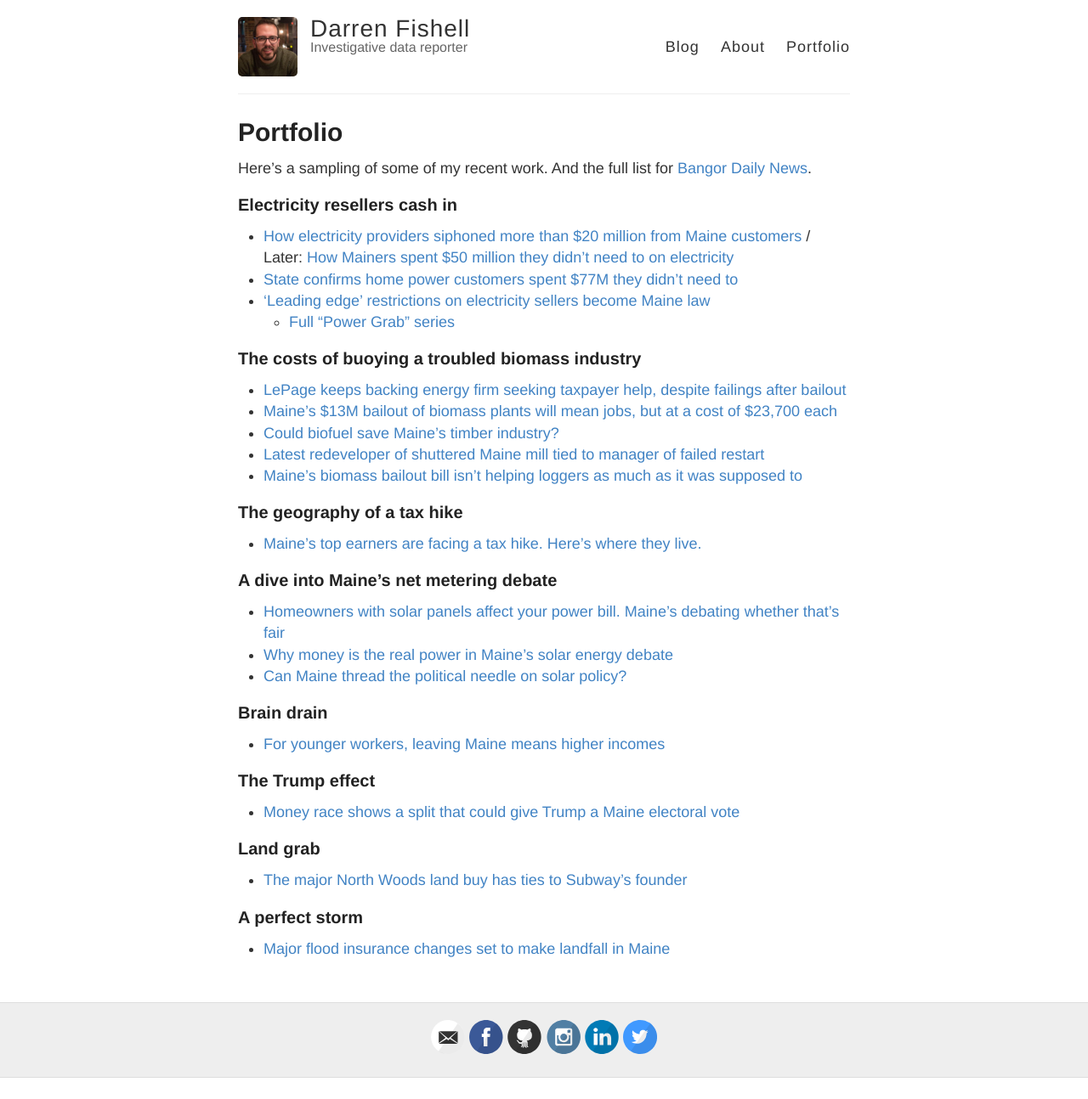
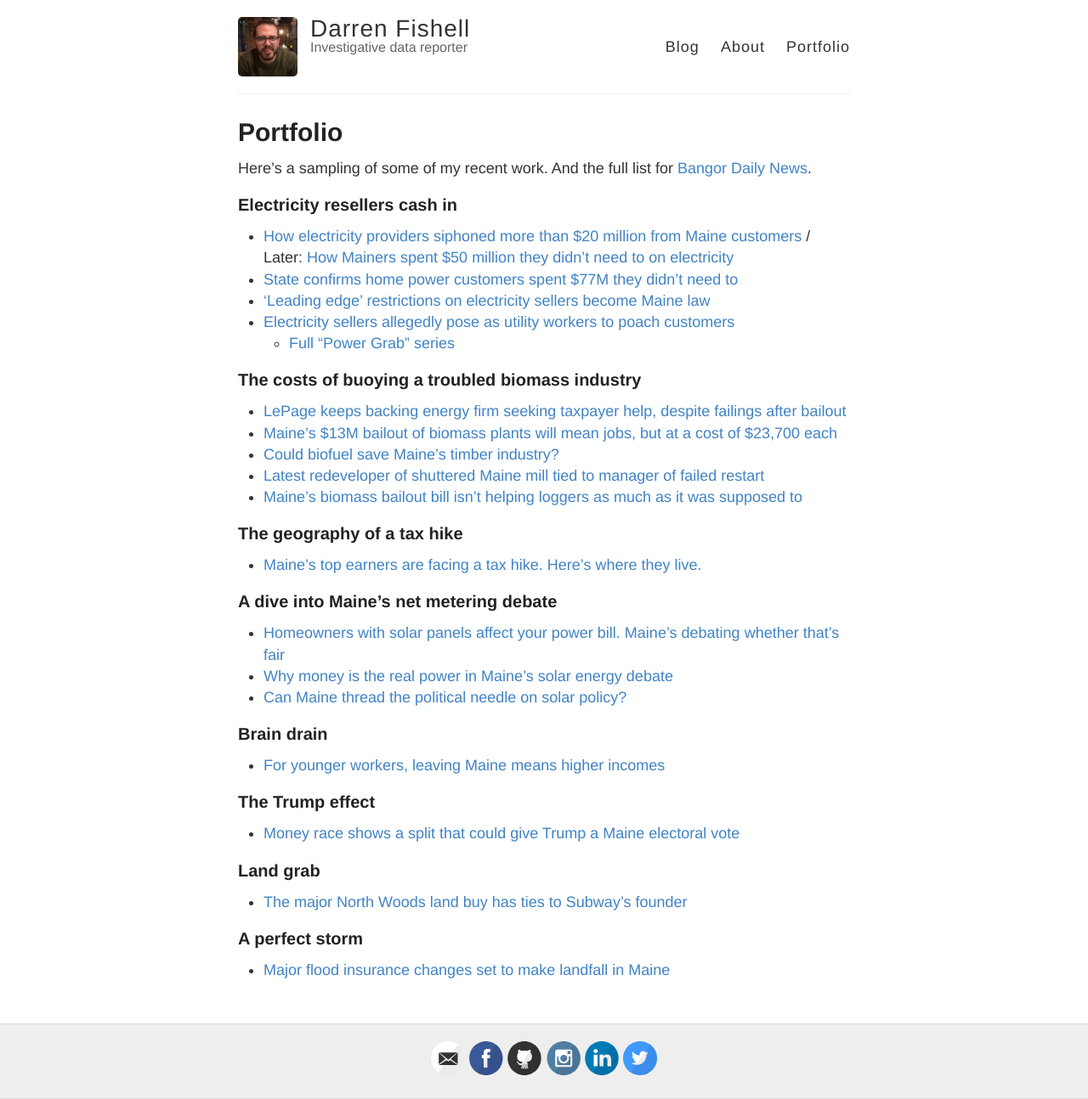
Before and after one commit to darrenfishell/darrenfishell.github.io, a Jekyll site: the page built from portfolio.md, in a window 1280 px wide. Shown: the whole page at 85% size. Built offline with Jekyll 4.4.1, drawn with Linux system fonts in a browser that asks for light colours; before the commit the page ends 1269 px from its top, so only the background shows below that.

Commit message:
Added electricity story

```diff
--- a/portfolio.md
+++ b/portfolio.md
@@ -10,6 +10,7 @@ Here's a sampling of some of my recent work. And the full list for [Bangor Daily
 + [How electricity providers siphoned more than $20 million from Maine customers](http://bangordailynews.com/2016/08/31/the-point/how-electricity-providers-siphoned-more-than-20m-from-maine-customers/) / Later: [How Mainers spent $50 million they didn't need to on electricity](http://bangordailynews.com/2016/11/16/the-point/mainers-spent-50-million-they-didnt-need-to-on-electricity/)
 + [State confirms home power customers spent $77M they didn’t need to](https://bangordailynews.com/2018/02/21/mainefocus/state-confirms-home-power-customers-spent-77m-they-didnt-need-to/)
 + [‘Leading edge’ restrictions on electricity sellers become Maine law](http://bangordailynews.com/2017/05/23/politics/leading-edge-restrictions-on-electricity-sellers-become-maine-law/)
++ [Electricity sellers allegedly pose as utility workers to poach customers](https://bangordailynews.com/2018/06/22/mainefocus/electricity-sellers-allegedly-posed-as-cmp-auditors-to-poach-customers/)
    + [Full "Power Grab" series](http://bangordailynews.com/series/powergrab/)
 
 ### The costs of buoying a troubled biomass industry
```
